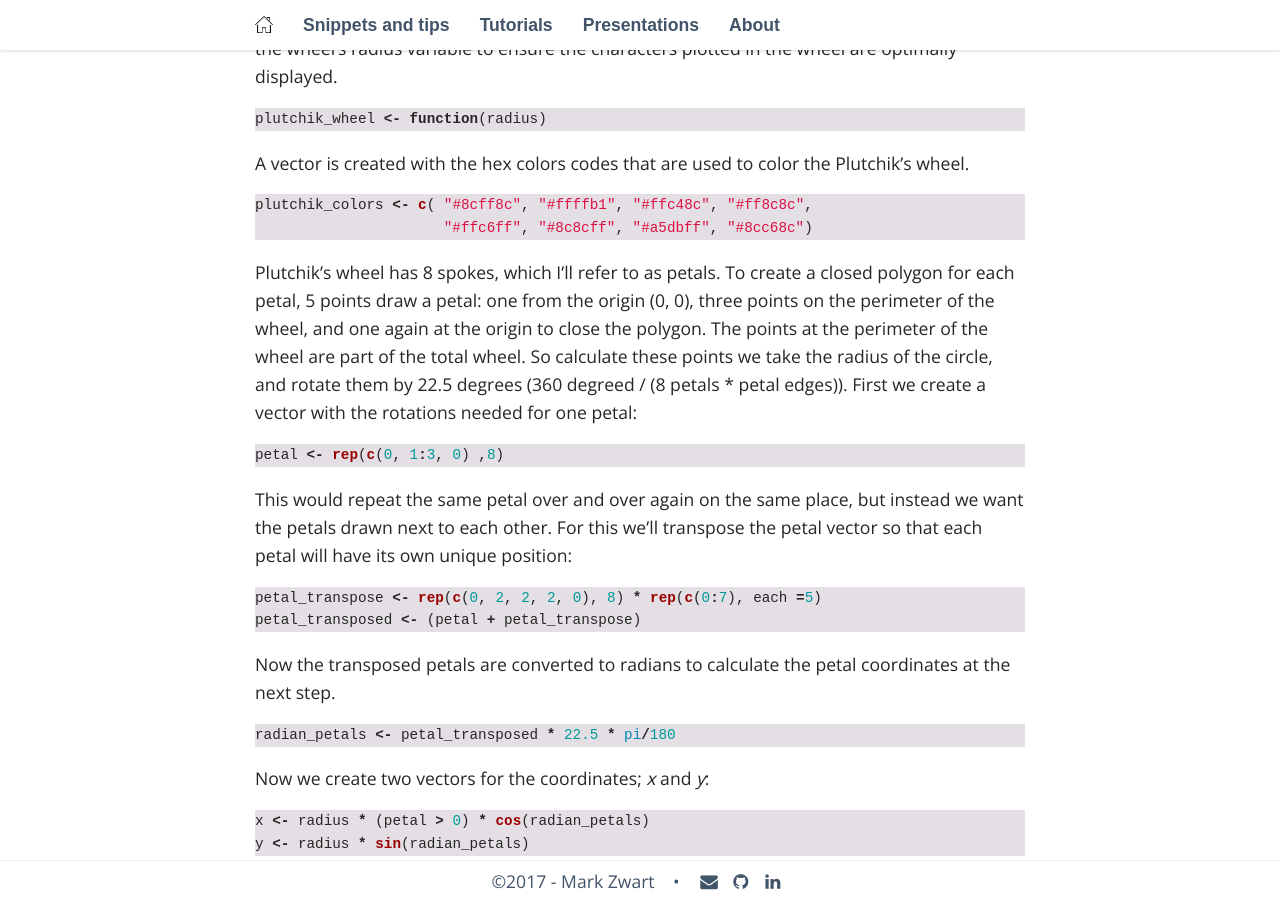
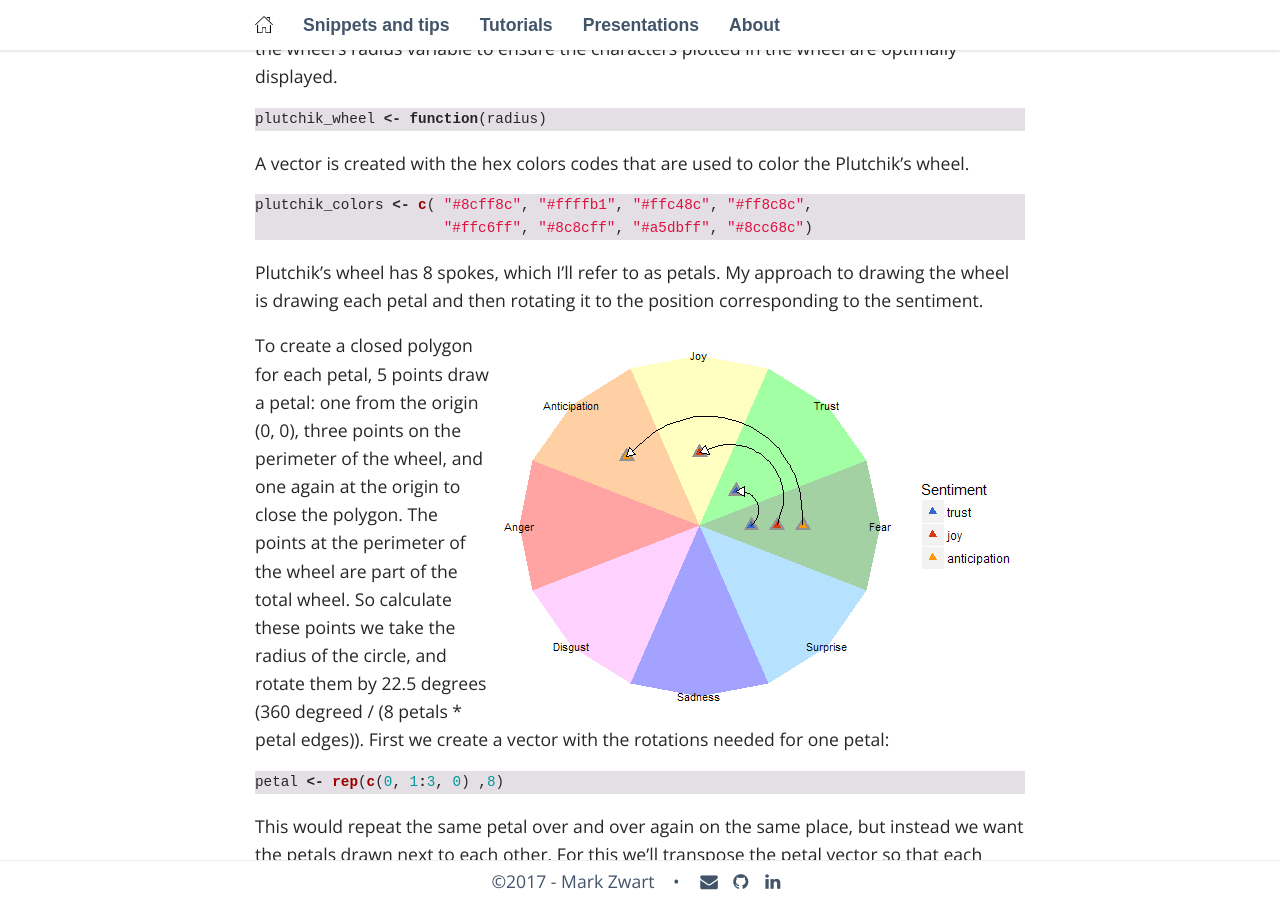
Before and after one commit to mark-me/mark-me.github.io, a Jekyll site: the page built from _pages/tutorials/mining-alices-wonderland/mining-alices-wonderland.md, in a window 1280 px wide and 900 px high, scrolled down 3167 px. Built offline with Jekyll 4.4.1, drawn with Linux system fonts in a browser that asks for light colours; nearby versions of some CDN libraries; some web fonts are replaced.

Commit message:
Update mining-alices-wonderland.md

````diff
--- a/_pages/tutorials/mining-alices-wonderland/mining-alices-wonderland.md
+++ b/_pages/tutorials/mining-alices-wonderland/mining-alices-wonderland.md
@@ -70,7 +70,11 @@ plutchik_colors <- c( "#8cff8c", "#ffffb1", "#ffc48c", "#ff8c8c",
                       "#ffc6ff", "#8c8cff", "#a5dbff", "#8cc68c")
 ```
 
-Plutchik's wheel has 8 spokes, which I'll refer to as petals. To create a closed polygon for each petal, 5 points draw a petal: one from the origin (0, 0), three points on the perimeter of the wheel, and one again at the origin to close the polygon. The points at the perimeter of the wheel are part of the total wheel. So calculate these points we take the radius of the circle, and rotate them by 22.5 degrees (360 degreed / (8 petals * petal edges)). First we create a vector with the rotations needed for one petal:
+Plutchik's wheel has 8 spokes, which I'll refer to as petals. My approach to drawing the wheel is drawing each petal and then rotating it to the position corresponding to the sentiment.
+
+<img src="/_pages/tutorials/mining-alices-wonderland/rotating-emotions.png" alt="Rotating sentiments" width="535" height="393" align="right"/>
+
+To create a closed polygon for each petal, 5 points draw a petal: one from the origin (0, 0), three points on the perimeter of the wheel, and one again at the origin to close the polygon. The points at the perimeter of the wheel are part of the total wheel. So calculate these points we take the radius of the circle, and rotate them by 22.5 degrees (360 degreed / (8 petals * petal edges)). First we create a vector with the rotations needed for one petal:
 
 ```r
 petal <- rep(c(0, 1:3, 0) ,8)
````
